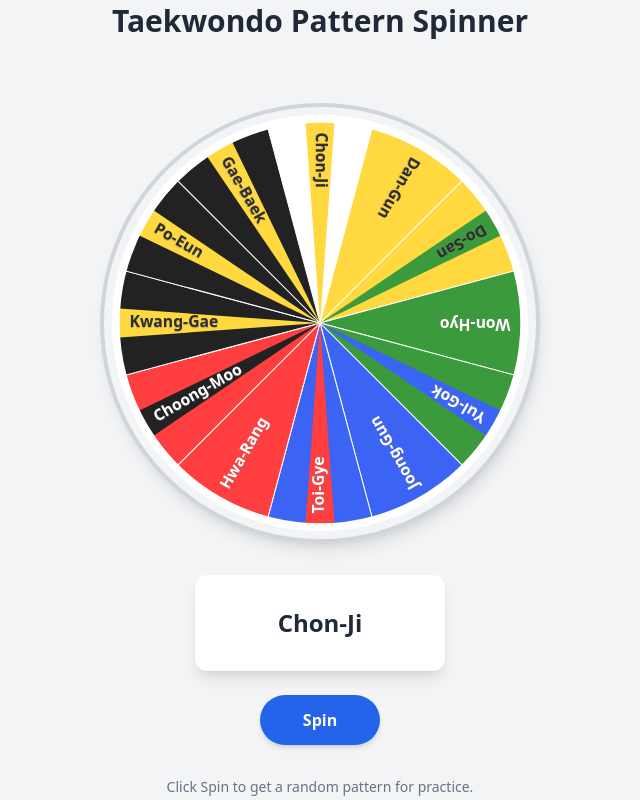
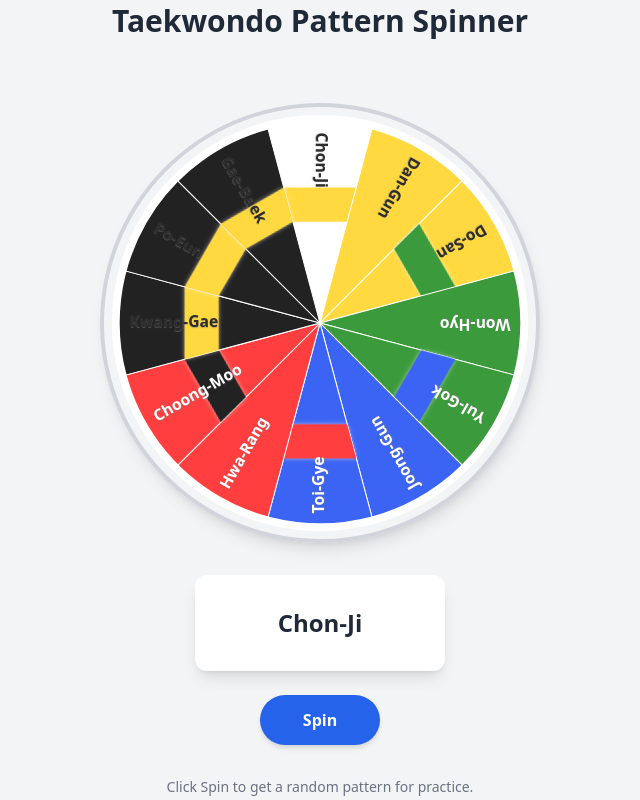
Before and after one commit to Pythagean/pattern_spinner, a React (Vite) app: page / in a window 1280 px wide. Shown: the whole page, without its empty margins (320-960 px from the left). Built offline with nearby package versions, Linux system fonts and the light colour scheme.

Commit message:
Flipping stripes

```diff
--- a/src/components/Wheel.tsx
+++ b/src/components/Wheel.tsx
@@ -75,18 +75,26 @@ const Wheel: React.FC<WheelProps> = ({ patterns, selected, spinning }) => {
                                 strokeWidth={1}
                             />
                                                 {style.stripe && (() => {
-                                const stripeWidth = 30; // wider stripe
-                                const angle1 = ((startAngle + endAngle) / 2) - (stripeWidth / r) * 180 / Math.PI / 2;
-                                const angle2 = ((startAngle + endAngle) / 2) + (stripeWidth / r) * 180 / Math.PI / 2;
-                                // Expand to the very edge
-                                const x1 = cx + r * Math.cos(angle1 * Math.PI / 180);
-                                const y1 = cy + r * Math.sin(angle1 * Math.PI / 180);
-                                const x2 = cx + r * Math.cos(angle2 * Math.PI / 180);
-                                const y2 = cy + r * Math.sin(angle2 * Math.PI / 180);
+                                                    // Stripe as a band across the wedge at its midpoint (like a belt)
+                                                    const bandRadius = r * 0.6; // center of the band
+                                                    const bandThickness = 36; // width of the band
+                                                    const angle1 = startAngle;
+                                                    const angle2 = endAngle;
+                                                    // Outer points (band outer edge)
+                                                    const x1 = cx + (bandRadius + bandThickness / 2) * Math.cos(angle1 * Math.PI / 180);
+                                                    const y1 = cy + (bandRadius + bandThickness / 2) * Math.sin(angle1 * Math.PI / 180);
+                                                    const x2 = cx + (bandRadius + bandThickness / 2) * Math.cos(angle2 * Math.PI / 180);
+                                                    const y2 = cy + (bandRadius + bandThickness / 2) * Math.sin(angle2 * Math.PI / 180);
+                                                    // Inner points (band inner edge)
+                                                    const x3 = cx + (bandRadius - bandThickness / 2) * Math.cos(angle2 * Math.PI / 180);
+                                                    const y3 = cy + (bandRadius - bandThickness / 2) * Math.sin(angle2 * Math.PI / 180);
+                                                    const x4 = cx + (bandRadius - bandThickness / 2) * Math.cos(angle1 * Math.PI / 180);
+                                                    const y4 = cy + (bandRadius - bandThickness / 2) * Math.sin(angle1 * Math.PI / 180);
                                                     return (
                                                         <polygon
-                                        points={`${x1},${y1} ${x2},${y2} ${cx},${cy}`}
+                                                            points={`${x1},${y1} ${x2},${y2} ${x3},${y3} ${x4},${y4}`}
                                                             fill={style.stripe}
+                                                            style={{ filter: "drop-shadow(0 0 2px #fff8)" }}
                                                         />
                                                     );
                                                 })()}
```
Lines whose indentation alone changed are shown as unchanged.
